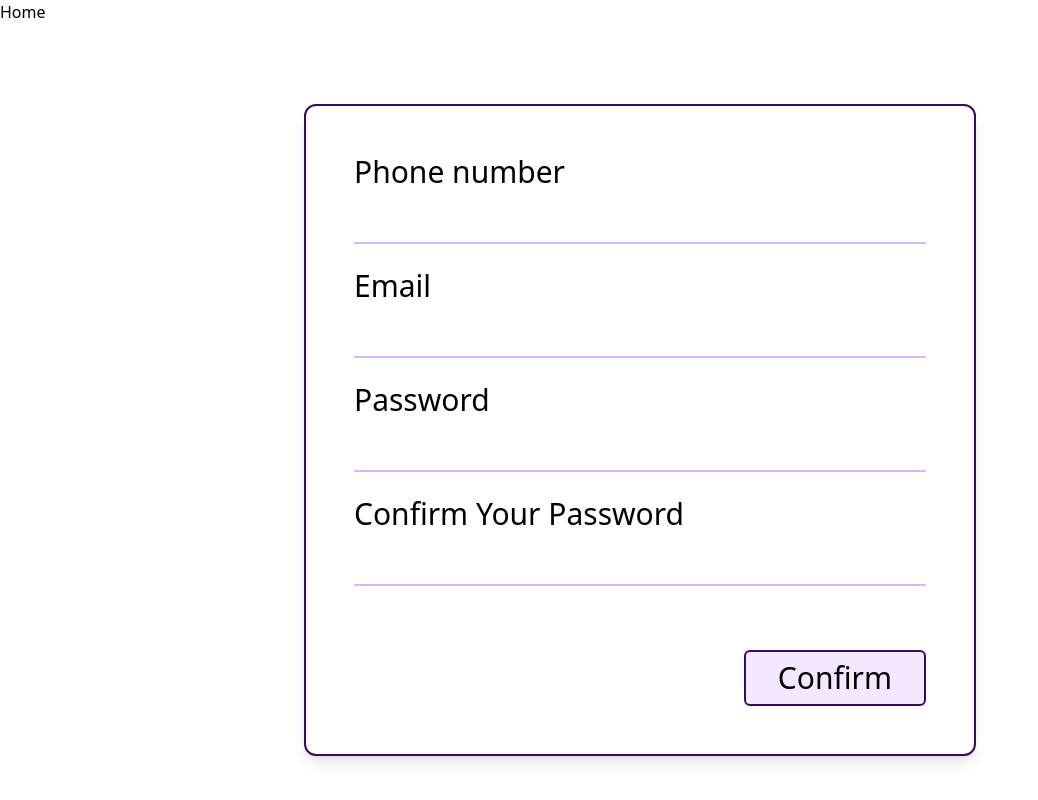
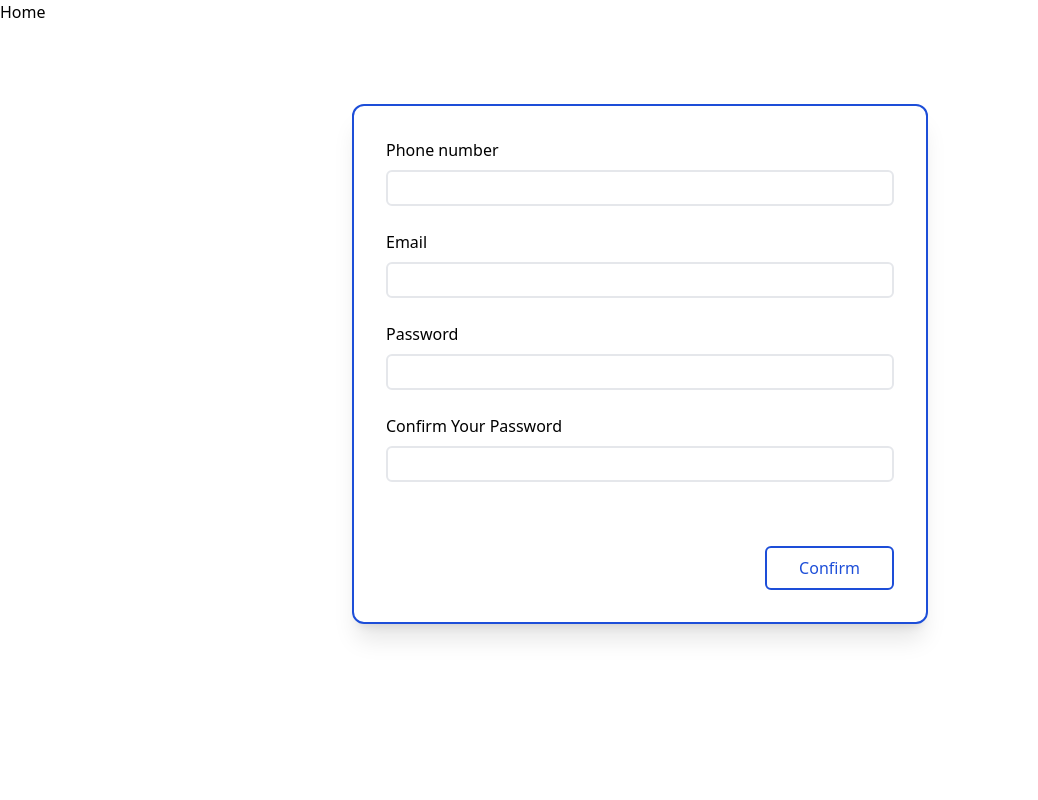
Before and after one commit to malinka775/vue-form, a Vue app: page / in a window 1280 px wide. Shown: the whole page, without its empty margins (0-1038 px from the left). Built offline with nearby package versions, Linux system fonts and the light colour scheme.

Commit message:
feat: start validation

```diff
--- a/src/components/UI/BaseButton.vue
+++ b/src/components/UI/BaseButton.vue
@@ -6,6 +6,7 @@
 
 <style scoped>
   .base-button {
-    @apply border-purple-950 border-2 px-8 py-2 bg-purple-100 rounded-md
+    @apply border-blue-700 border-2 px-8 py-2 text-base text-blue-700 rounded-md transition-colors duration-200 ease-linear font-medium
+      hover:bg-blue-700 hover:text-white
   }
 </style>
--- a/src/components/UI/BaseCard.vue
+++ b/src/components/UI/BaseCard.vue
@@ -6,6 +6,6 @@
 
 <style scoped>
 .base-card {
-  @apply border-purple-950 border-2 rounded-xl p-12 max-w-2xl shadow-lg
+  @apply border-blue-700 border-2 rounded-xl p-8 shadow-xl
 }
 </style>
--- a/src/views/RegistrationView.vue
+++ b/src/views/RegistrationView.vue
@@ -1,21 +1,21 @@
 <template>
-  <base-card class="m-auto">
+  <base-card class="m-auto max-w-xl">
   <form @submit.prevent="submitForm">
-    <div class="form__control">
-      <label for="phone">Phone number</label>
-      <input class="form__input" type="phone" id="phone" v-model="phoneInput">
+    <div class="form-control">
+      <label for="phone" class="form-label">Phone number</label>
+      <input class="form-input" type="phone" id="phone" v-model="phoneInput">
     </div>
-    <div class="form__control">
-      <label for="email">Email</label>
-      <input class="form__input" type="email" id="email" v-model="emailInput">
+    <div class="form-control">
+      <label for="email" class="form-label">Email</label>
+      <input class="form-input" type="email" id="email" v-model="emailInput">
     </div>
-    <div class="form__control">
-      <label for="password">Password</label>
-      <input class="form__input" type="password" id="password" v-model="passwordInput">
+    <div class="form-control">
+      <label for="password" class="form-label">Password</label>
+      <input class="form-input" type="password" id="password" v-model="passwordInput">
     </div>
-    <div class="form__control">
-      <label for="passwordConfirm">Confirm Your Password</label>
-      <input class="form__input" type="password" id="passwordConfirm" v-model="passwordConfirmInput">
+    <div class="form-control">
+      <label for="passwordConfirm" class="form-label">Confirm Your Password</label>
+      <input class="form-input" type="password" id="passwordConfirm" v-model="passwordConfirmInput">
     </div>
     <base-button class="mt-16 ml-auto block">Confirm</base-button>
   </form>
@@ -30,21 +30,42 @@
   const passwordInput = ref('');
   const passwordConfirmInput = ref('');
 
+  const validateForm = () => {
+    const phoneRegExp = /^[+]?[0-9]([-|\s]?[0-9]{3}){2}([-|\s]?[0-9]{2}){2}$/;
+    const isPhoneValid = phoneRegExp.test(phoneInput.value)
+
+    console.log('is phone', phoneInput.value, 'valid?', isPhoneValid);
+
+    const emailRegExp = /^\w[-\w\.]*?@[a-zA-Z-\d]+\.[a-zA-Z-]{2,10}$/
+    const isEmailValid = emailRegExp.test(emailInput.value);
+    console.log('is email', emailInput.value, 'valid?', isEmailValid);
+  }
   const submitForm = () => {
+    validateForm()
     console.log('phoneInput', phoneInput.value);
     console.log('email', emailInput.value);
     console.log('pass', passwordInput.value);
     console.log('pass confirmed', passwordConfirmInput.value);
   }
+
 </script>
 
 <style scoped>
 
-  .form__input {
-    @apply block w-full border-purple-300 border-b-2 mt-4 hover:border-gray-50
+  .form-input {
+    @apply block w-full border-transparent rounded-md border-gray-200 border-2 mt-2 transition-all duration-200 ease-linear py-1 px-2
+      focus:outline-blue-700
   }
 
-  .form__control {
-    @apply mb-6
+  .form-input:-internal-autofill-selected {
+    @apply bg-none
+  }
+
+  .form-control {
+    @apply mb-6 text-base
+  }
+
+  .form-label {
+    @apply font-medium
   }
 </style>
```
